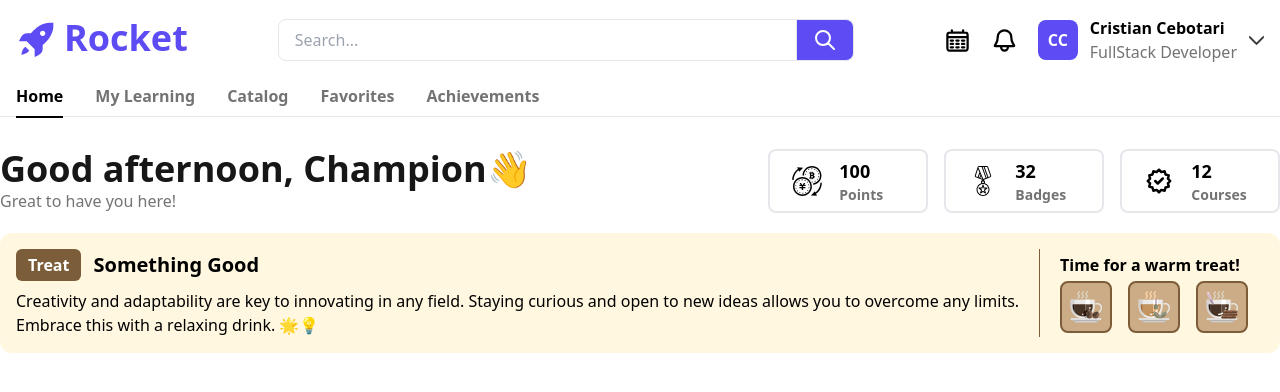
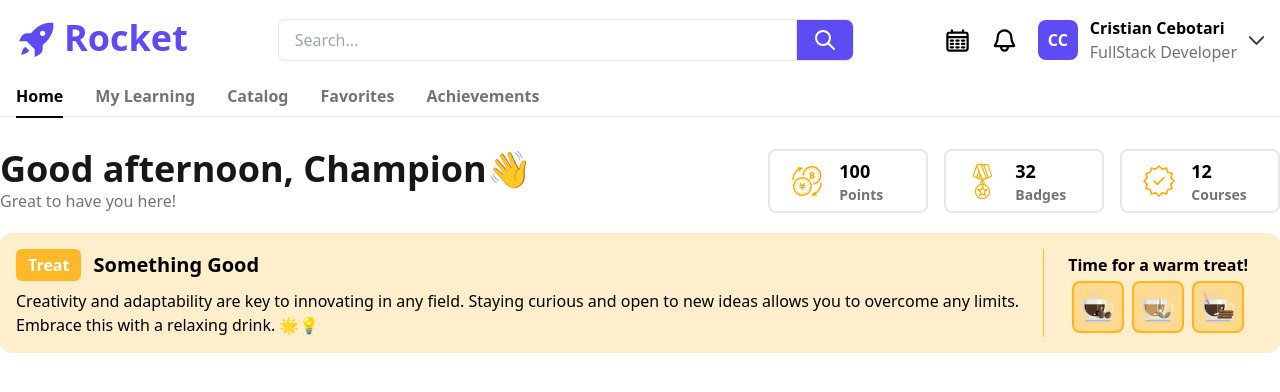
Before and after one commit to Eravity/Rocket.dev, a Next.js app: page / in a window 1280 px wide. Shown: the top 392 px of the page. Built offline with nearby package versions, Linux system fonts and the light colour scheme.

Commit message:
Update stat icons

```diff
--- a/src/app/_components/Certificate.tsx
+++ b/src/app/_components/Certificate.tsx
@@ -2,16 +2,16 @@ export default function Certificate() {
   return (
     <div>
       <svg
-        width="30px"
-        height="30px"
+        width="40px"
+        height="40px"
         viewBox="0 0 24 24"
         fill="none"
         xmlns="http://www.w3.org/2000/svg"
       >
         <path
           d="M9 12L11 14L15 10M12 3L13.9101 4.87147L16.5 4.20577L17.2184 6.78155L19.7942 7.5L19.1285 10.0899L21 12L19.1285 13.9101L19.7942 16.5L17.2184 17.2184L16.5 19.7942L13.9101 19.1285L12 21L10.0899 19.1285L7.5 19.7942L6.78155 17.2184L4.20577 16.5L4.87147 13.9101L3 12L4.87147 10.0899L4.20577 7.5L6.78155 6.78155L7.5 4.20577L10.0899 4.87147L12 3Z"
-          stroke="#000000"
-          strokeWidth="2"
+          stroke="#FFAC00"
+          strokeWidth="1"
           strokeLinecap="round"
           strokeLinejoin="round"
         />
--- a/src/app/_components/Medal.tsx
+++ b/src/app/_components/Medal.tsx
@@ -2,9 +2,9 @@ export default function Certificate() {
   return (
     <div>
       <svg
-        fill="#000000"
-        height="30px"
-        width="30px"
+        fill="#FFAC00"
+        height="35px"
+        width="35px"
         version="1.1"
         id="Layer_1"
         xmlns="http://www.w3.org/2000/svg"
--- a/src/app/_components/Points.tsx
+++ b/src/app/_components/Points.tsx
@@ -11,7 +11,7 @@ export default function Certificate() {
         viewBox="0 0 512 512"
         xmlSpace="preserve"
       >
-        <style type="text/css">{`.st0{fill:#000000;}`}</style>
+        <style type="text/css">{`.st0{fill:#FFAC00;}`}</style>
         <g>
           <path
             className="st0"
--- a/src/app/_components/Treat.tsx
+++ b/src/app/_components/Treat.tsx
@@ -8,10 +8,22 @@ import useDrinkPreparation, {
   formatTime,
 } from "@/app/hooks/useDrinkPreparation";
 
+// const COLORS = {
+//   brown: "bg-[#7c5d39]",
+//   lightBrown: "bg-[#ccac86]",
+//   cream: "bg-[#fff7e0]",
+// } as const;
+
+// const COLORS = {
+//   brown: "bg-[#FFE500]/80",
+//   lightBrown: "bg-[#FFE500]/40",
+//   cream: "bg-[#FFE500]/20",
+// } as const;
+
 const COLORS = {
-  brown: "bg-[#7c5d39]",
-  lightBrown: "bg-[#ccac86]",
-  cream: "bg-[#fff7e0]",
+  brown: "bg-[#FFAC00]/80",
+  lightBrown: "bg-[#FFAC00]/30",
+  cream: "bg-[#FFAC00]/20",
 } as const;
 
 export default function Treat() {
@@ -75,7 +87,7 @@ export default function Treat() {
       </div>
       <div className="flex items-center justify-center">
         <div
-          className={`h-[1px] md:h-full md:w-[1px] mr-0 md:mx-1 w-3/6 my-2 md:my-auto ${COLORS.brown}`}
+          className={`h-[1px] md:h-full md:w-[1px] mr-0 md:mx-2 w-full my-2 md:my-auto ${COLORS.brown}`}
         />
         <div className="space-y-1 px-4">
           <div className="text-sm md:text-base font-semibold text-center md:text-left">
@@ -83,13 +95,13 @@ export default function Treat() {
               ? "Next drink available in:"
               : "Time for a warm treat!"}
           </div>
-          <div className="flex gap-4 justify-center">
+          <div className="flex gap-2 justify-center">
             {status === "selecting" ? (
               drinkItems.map((drink) => (
                 <button
                   key={drink.alt}
                   onClick={() => handleDrinkSelect(drink)}
-                  className={`p-2 h-fit border-2 border-[#7c5d39] ${COLORS.lightBrown} rounded-lg hover:${COLORS.brown} transition-colors duration-200`}
+                  className={`p-2 h-fit border-2 border-[#FFAC00]/80 ${COLORS.lightBrown} rounded-lg hover:${COLORS.brown} transition-colors duration-200`}
                 >
                   <Image
                     width={32}
@@ -102,7 +114,7 @@ export default function Treat() {
               ))
             ) : (
               <div
-                className={`w-full p-2 text-center border-2 border-[#7c5d39] ${
+                className={`w-full p-2 text-center border-2 border-[#FFAC00]/80 ${
                   COLORS.lightBrown
                 } rounded-lg transition-all duration-300 ${
                   status === "preparing" ? "animate-pulse" : ""
```
